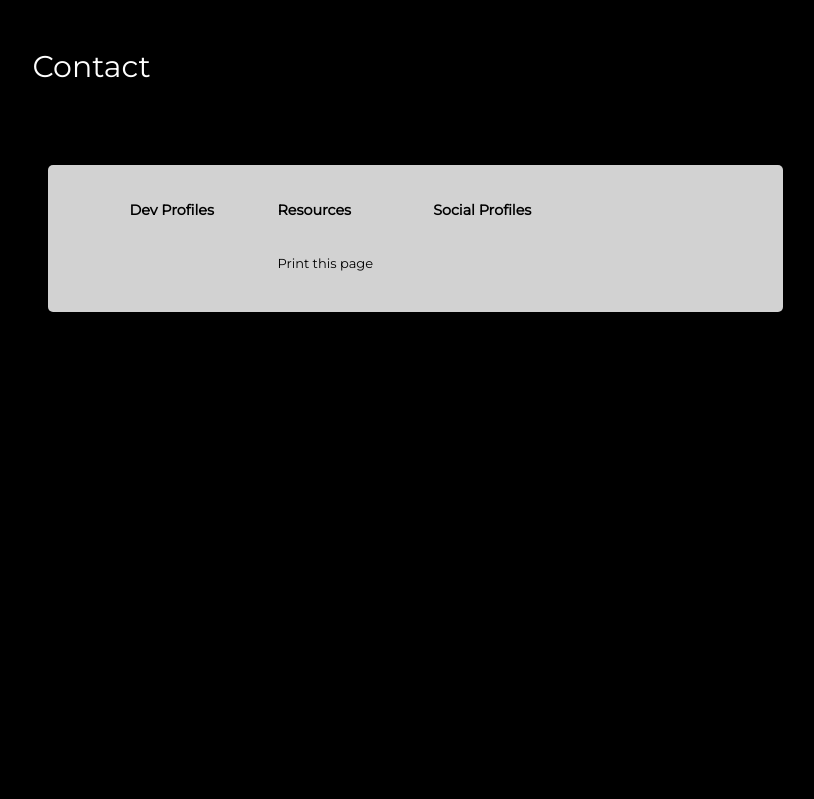
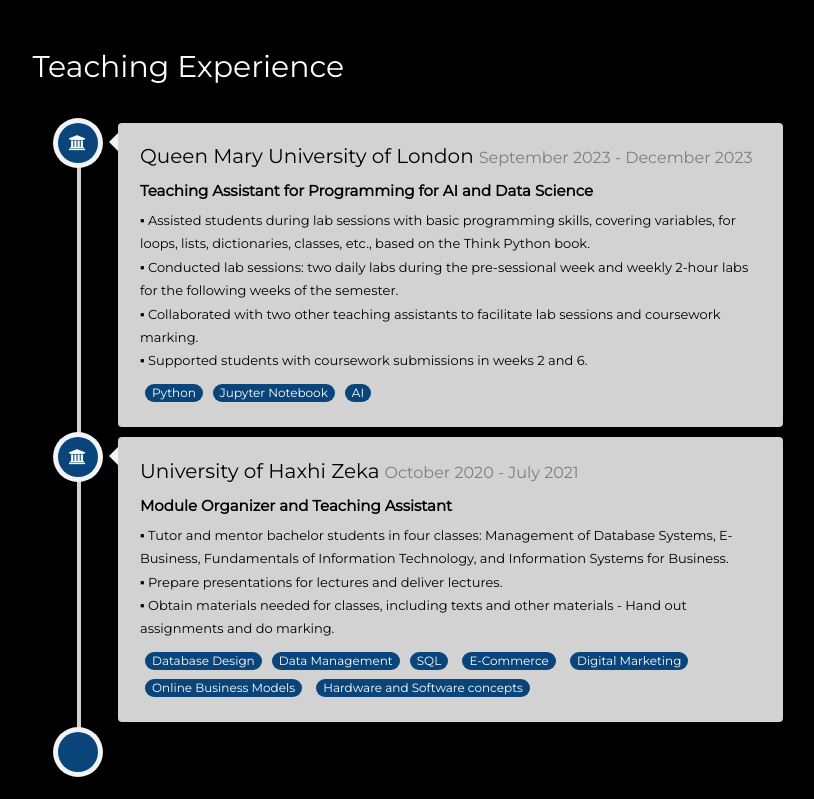
Before and after one commit to aidahalitaj/aidahalitaj.github.io, a plain HTML site: page index.html in a window 1280 px wide. Shown: the part 2500-3299 px from the top of the page, without its empty margins (375-1189 px from the left). Before the commit the page ends 2812 px from the top, so only its background shows below. Drawn offline with Linux system fonts and the light colour scheme; no server answers; a script that the page names is missing; a web font is replaced by a local one.

Commit message:
added teaching experience

```diff
--- a/index.html
+++ b/index.html
@@ -238,7 +238,7 @@
                   <div class="row row-bottom-padded-sm animate-box fadeInLeft animated"
                      data-animate-effect="fadeInLeft">
                      <div class="about-desc">
-                        <h2>Work <span style="color: #000000">Experience</span>
+                        <h2>Work Experience<span style="color: #000000">Experience</span>
                         </h2>
                      </div>
                   </div>
@@ -297,6 +297,69 @@
                </div>
             </section>
             <!--------------------[END] Work Experience--------------------->
+
+            <!--------------------[START] Teaching Experience------------------->
+            <section class="colorlib-experience" data-section="experience">
+               <div class="colorlib-narrow-content">
+                  <div class="row row-bottom-padded-sm animate-box fadeInLeft animated"
+                     data-animate-effect="fadeInLeft">
+                     <div class="about-desc">
+                        <h2>Teaching Experience<span style="color: #000000">Experience</span>
+                        </h2>
+                     </div>
+                  </div>
+                  <div class="timeline-centered" id="experience">
+                     <article class="timeline-entry animate-box fadeInUp animated">
+                        <div class="timeline-entry-inner">
+                           <div class="timeline-icon color-2"><i class="fa fa-university"></i></div>
+                           <div class="timeline-label">
+                              <h2>Queen Mary University of London<span>September 2023 - December 2023</span></h2><span
+                                 class="timeline-sublabel">Teaching Assistant for Programming for AI and Data Science</span>
+                              <p class="timeline-text">▪ Assisted students during lab sessions with basic programming skills, covering variables, for loops, lists, dictionaries,
+                                 classes, etc., based on the Think Python book.</p>
+                              <p class="timeline-text">▪ Conducted lab sessions: two daily labs during the pre-sessional week and weekly 2-hour labs for the following weeks of
+                                 the semester.</p>
+                              <p class="timeline-text">▪ Collaborated with two other teaching assistants to facilitate lab sessions and coursework marking.</p>
+                              <p class="timeline-text">▪ Supported students with coursework submissions in weeks 2 and 6.</p>
+                              <div><span class="badge badge-secondary">Python</span><span
+                                    class="badge badge-secondary">Jupyter Notebook</span><span
+                                    class="badge badge-secondary">AI</span>
+
+                                 </div>
+                           </div>
+                        </div>
+                     </article>
+                     <article class="timeline-entry animate-box fadeInUp animated">
+                        <div class="timeline-entry-inner">
+                           <div class="timeline-icon color-2"><i class="fa fa-university"></i></div>
+                           <div class="timeline-label">
+                              <h2>University of Haxhi Zeka<span>October 2020 - July 2021</span></h2><span
+                                 class="timeline-sublabel">Module Organizer and Teaching Assistant</span>
+                              <p class="timeline-text">▪ Tutor and mentor bachelor students in four classes: Management of Database Systems, E-Business, Fundamentals of
+                                 Information Technology, and Information Systems for Business.</p>
+                              <p class="timeline-text">▪ Prepare presentations for lectures and deliver lectures.</p>
+                              <p class="timeline-text">▪ Obtain materials needed for classes, including texts and other materials - Hand out assignments and do marking.</p>
+                              <div><span class="badge badge-secondary">Database Design</span><span
+                                    class="badge badge-secondary">Data Management</span><span
+                                    class="badge badge-secondary">SQL</span>
+                                    <span class="badge badge-secondary">E-Commerce</span>
+                                    <span class="badge badge-secondary">Digital Marketing</span>
+                                    <span class="badge badge-secondary">Online Business Models</span>
+                                    <span class="badge badge-secondary">Hardware and Software concepts</span>
+
+                                 </div>
+                           </div>
+                        </div>
+                     </article>
+                     <article class="timeline-entry begin animate-box fadeInUp animated">
+                        <div class="timeline-entry-inner">
+                           <div class="timeline-icon color-2"></div>
+                        </div>
+                     </article>
+                  </div>
+               </div>
+            </section>
+            <!--------------------[END] Teaching Experience--------------------->
 
             <!--------------------[START] Contact--------------------------->
             <section class="colorlib-contact" data-section="contact">
```
